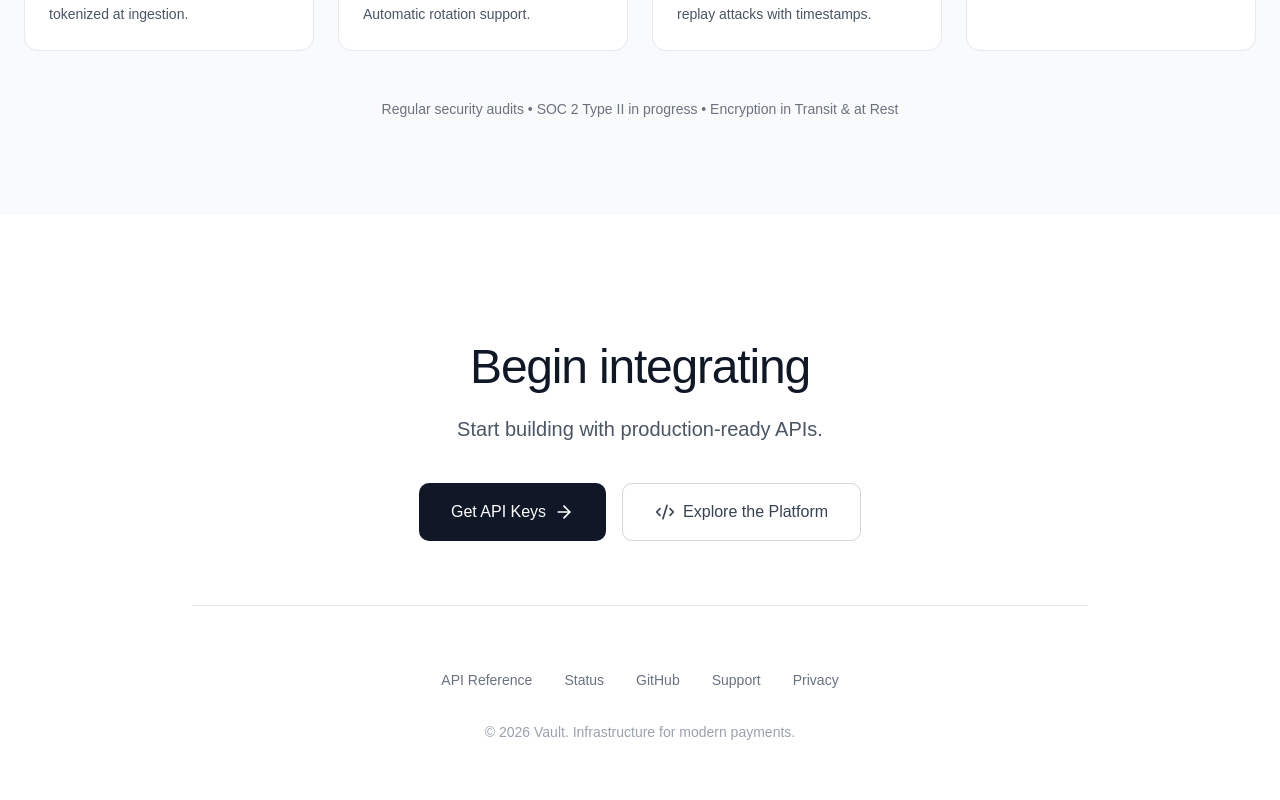
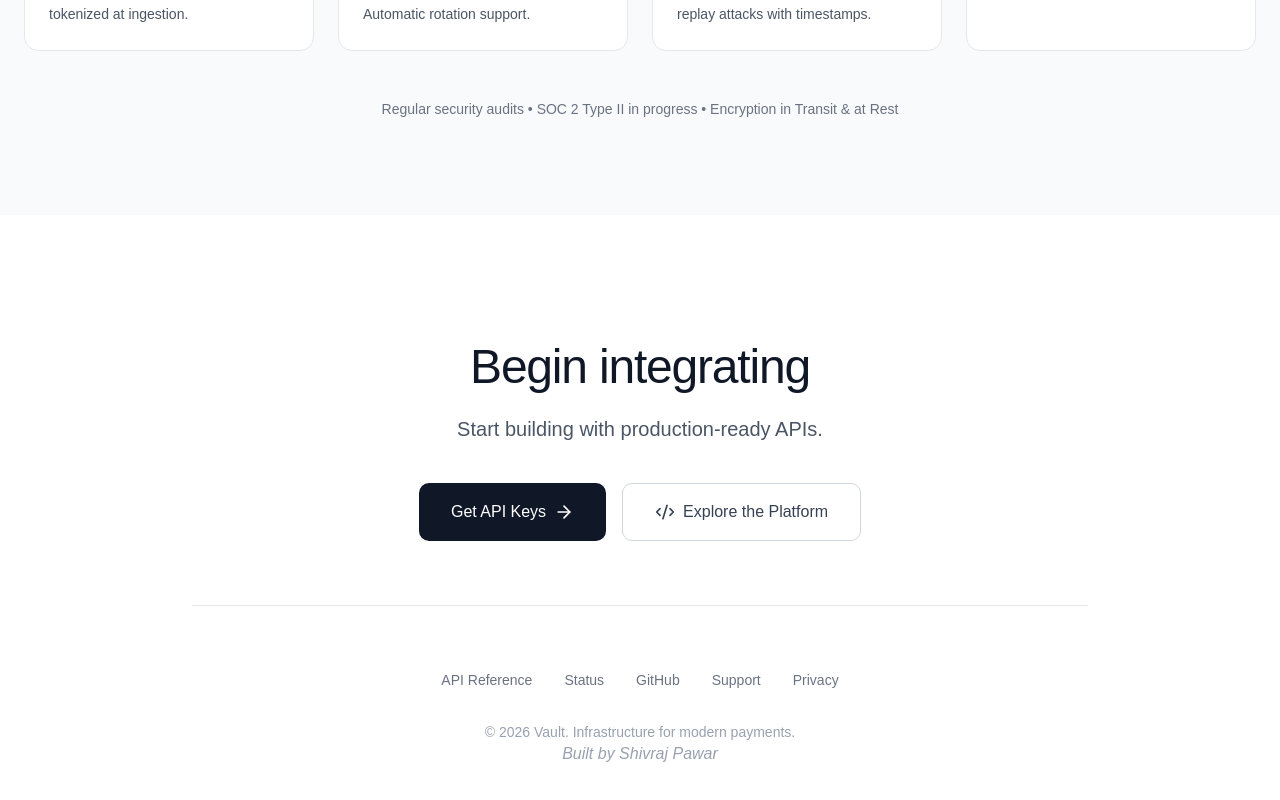
Before and after one commit to Shivraj0077/Payment_gateway_system, a Next.js app: page /merchant/landing-page in a window 1280 px wide. Shown: the part 4242-5042 px from the top of the page. Built offline with nearby package versions, Linux system fonts and the light colour scheme.

Commit message:
naming on website

```diff
--- a/app/merchant/landing-page/page.jsx
+++ b/app/merchant/landing-page/page.jsx
@@ -575,6 +575,11 @@ function FinalCTA() {
                     <div className="mt-6 sm:mt-8 text-xs sm:text-sm text-gray-400 dark:text-gray-500">
                         © 2026 Vault. Infrastructure for modern payments.
                     </div>
+<span className="italic text-gray-400 dark:text-gray-500">
+  Built by Shivraj Pawar
+</span>
+
+
                 </div>
             </div>
         </section>
```
